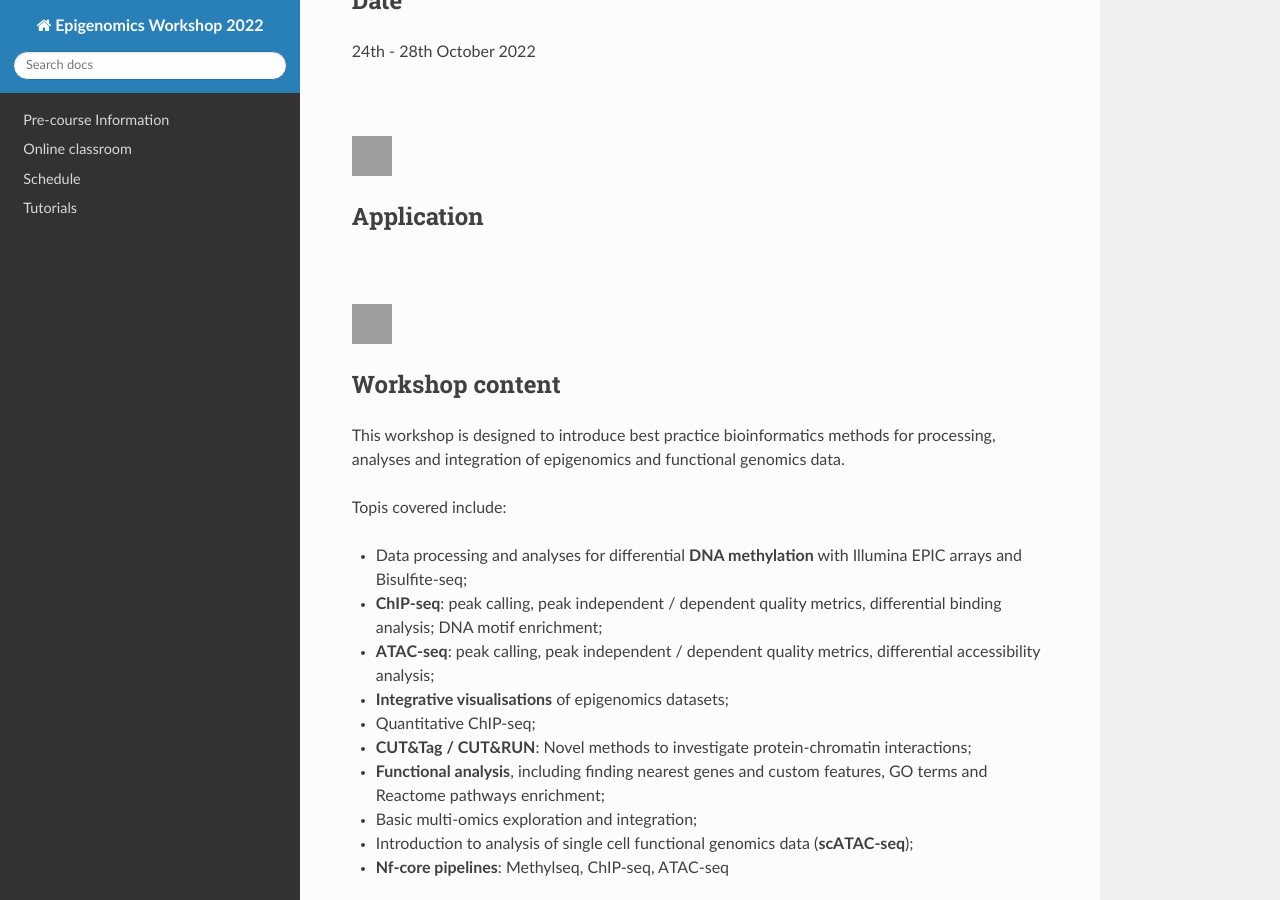
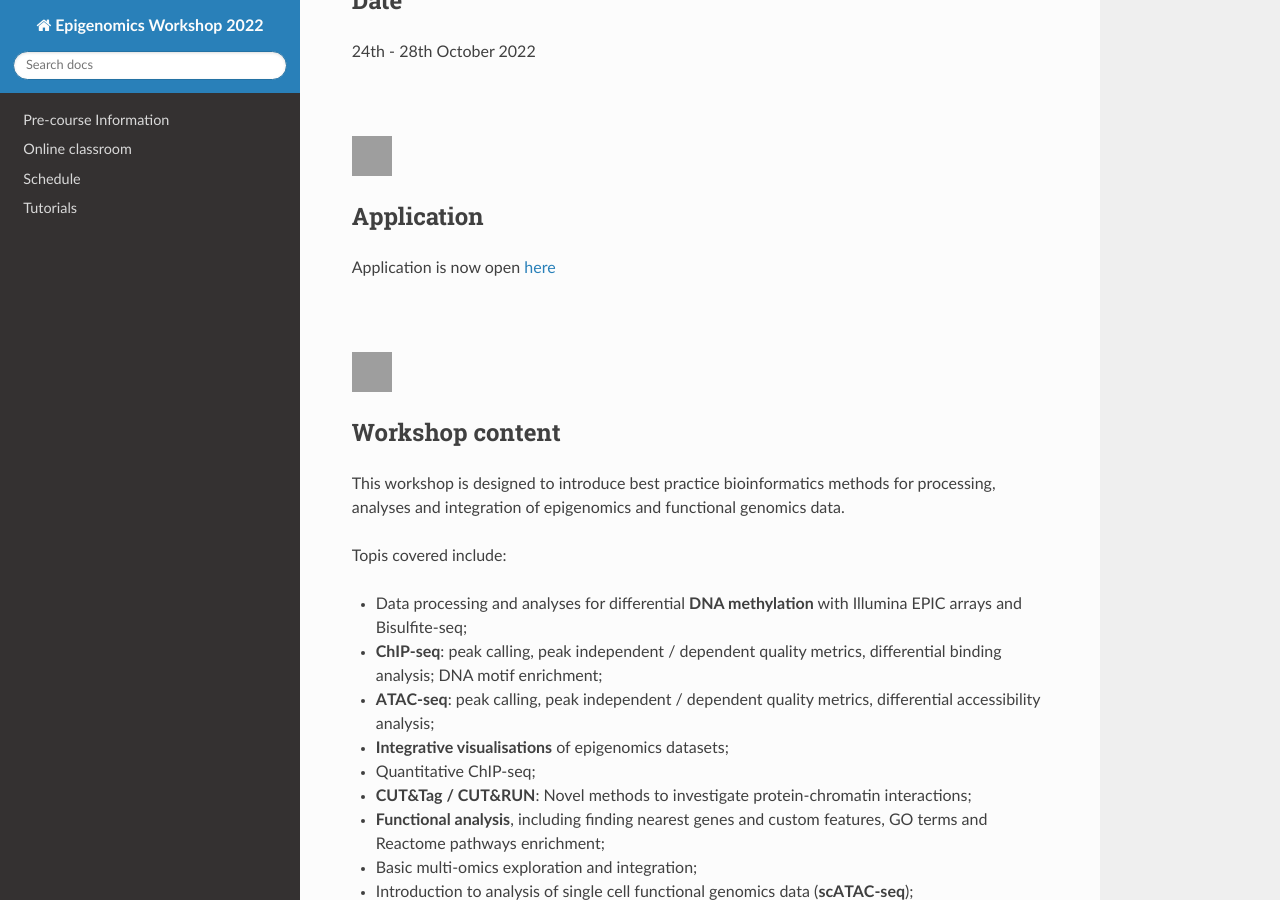
Before and after one commit to NBISweden/workshop-epigenomics-RTDs, a Sphinx documentation site: the page built from docs/index.rst, in a window 1280 px wide and 900 px high, scrolled down 528 px. Built offline with Sphinx 7.4.7 and the Read the Docs theme 2.0.0, drawn with Linux system fonts in a browser that asks for light colours; some of the changed lines change nothing that is shown; grey boxes are pictures that could not be loaded.

Commit message:
add link to application

```diff
--- a/docs/index.rst
+++ b/docs/index.rst
@@ -41,7 +41,7 @@ Application
 .. - Application is now closed
 .. - Sign up `here <https://forms.gle/ZE6DhAY22QhzFwVs5>`_. and we will let you know when we open application for the next course.
 
-.. Application is now open `here <https://www.scilifelab.se/event/epigenomics-data-analysis-from-bulk-to-single-cell-online/>`_
+Application is now open `here <https://www.scilifelab.se/event/epigenomics-data-analysis-from-bulk-to-single-cell-online-2/>`_
 
 :raw-html:`<br />`
 
```
